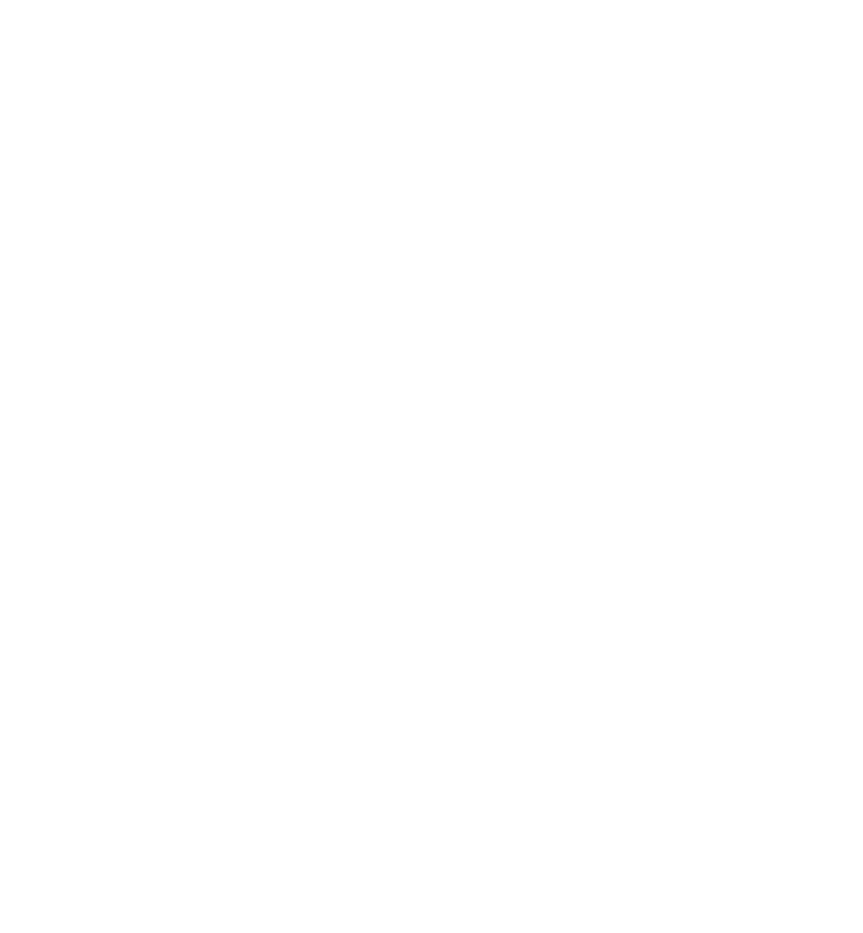
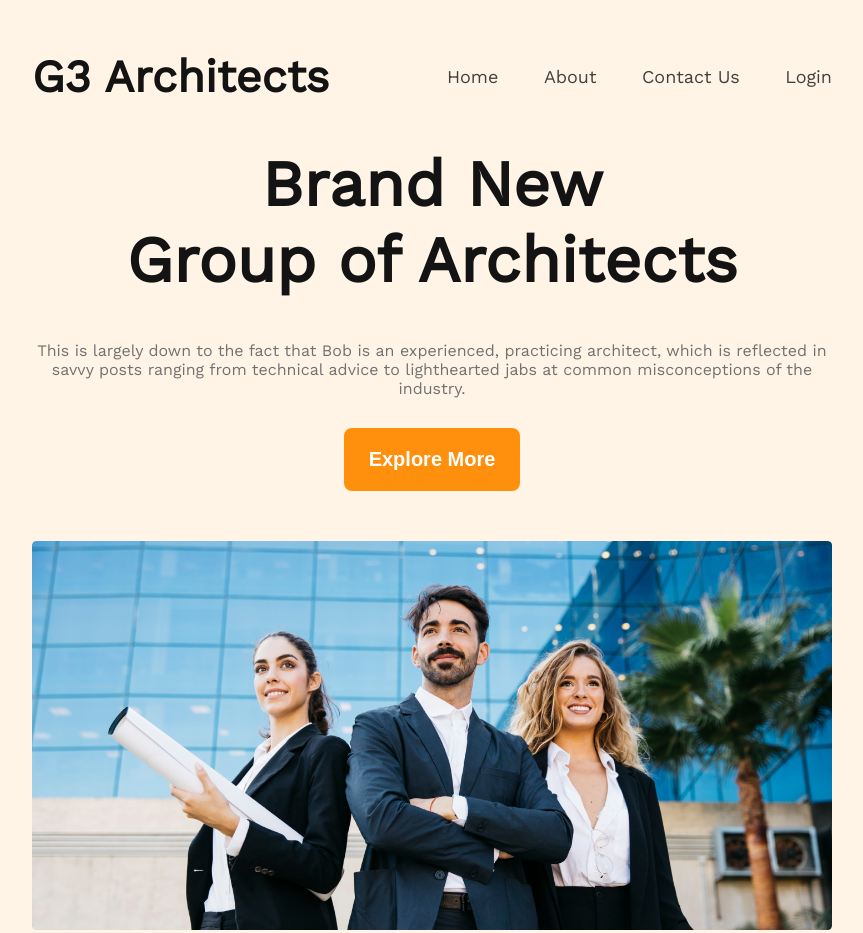
Before and after one commit to faridul22/g3-architects-solution, a plain HTML site: page index.html in a window 1280 px wide. Shown: the whole page, without its empty margins (208-1071 px from the left). Before the commit the page ends 800 px from the top, so only its background shows below. Drawn offline with nearby package versions, Linux system fonts and the light colour scheme.

Commit message:
navbar and banner added

```diff
--- a/css/style.css
+++ b/css/style.css
@@ -0,0 +1,91 @@
+/* google font */
+@import url('https://fonts.googleapis.com/css2?family=Work+Sans&display=swap');
+
+/* common style */
+body {
+    margin: 0;
+    padding: 0;
+    font-family: 'Work Sans', sans-serif;
+}
+
+header {
+    padding: 50px 240px;
+    background: rgba(255, 144, 14, 0.1);
+}
+
+/*------------------
+    navbar style
+-------------------*/
+.navbar {
+    display: flex;
+    align-items: center;
+    justify-content: space-between;
+}
+
+.nav-title {
+    font-weight: 700px;
+    font-size: 45px;
+    color: #131313;
+    margin: 0;
+}
+
+
+.nav-items a {
+    text-decoration: none;
+    margin-left: 40px;
+    font-weight: 500px;
+    font-size: 18px;
+    color: #424242;
+}
+
+/* banner style */
+.banner-title {
+    font-weight: 700px;
+    font-size: 64px;
+    color: #131313;
+}
+
+.banner-description {
+    margin-bottom: 30px;
+    color: #727272;
+
+}
+
+.banner-container {
+    text-align: center;
+}
+
+.banner-container img {
+    margin-top: 50px;
+    width: 100%;
+}
+
+.btn-primary {
+    border: none;
+    color: #FFFFFF;
+    font-weight: 600;
+    font-size: 20px;
+    padding: 20px 25px;
+    background: #FF900E;
+    border-radius: 8px;
+}
+
+
+/* ------------------------------
+   Responsive for mobile devices
+----------------------------------*/
+@media only screen and (max-width:576px) {
+    header {
+        padding: 20px;
+    }
+
+    .navbar,
+    .nav-items a {
+        flex-direction: column;
+    }
+
+    .nav-items a {
+        display: flex;
+        margin-bottom: 10px;
+    }
+}
--- a/index.html
+++ b/index.html
@@ -12,7 +12,29 @@
 
 <body>
     <header>
-
+        <!-- navbar -->
+        <nav>
+            <div class="navbar">
+                <h1 class="nav-title">G3 Architects</h1>
+                <div class="nav-items">
+                    <a href="">Home</a>
+                    <a href="">About</a>
+                    <a href="">Contact Us</a>
+                    <a href="">Login</a>
+                </div>
+            </div>
+        </nav>
+        <!-- banner -->
+        <div class="banner-container">
+            <h1 class="banner-title">Brand New <br>
+                Group of Architects
+            </h1>
+            <p class="banner-description">This is largely down to
+                the fact that Bob is an experienced, practicing architect, which is reflected in savvy posts ranging
+                from technical advice to lighthearted jabs at common misconceptions of the industry.</p>
+            <button class="btn-primary">Explore More</button>
+            <img src="images/banner.png" alt="">
+        </div>
     </header>
     <main>
 
```
